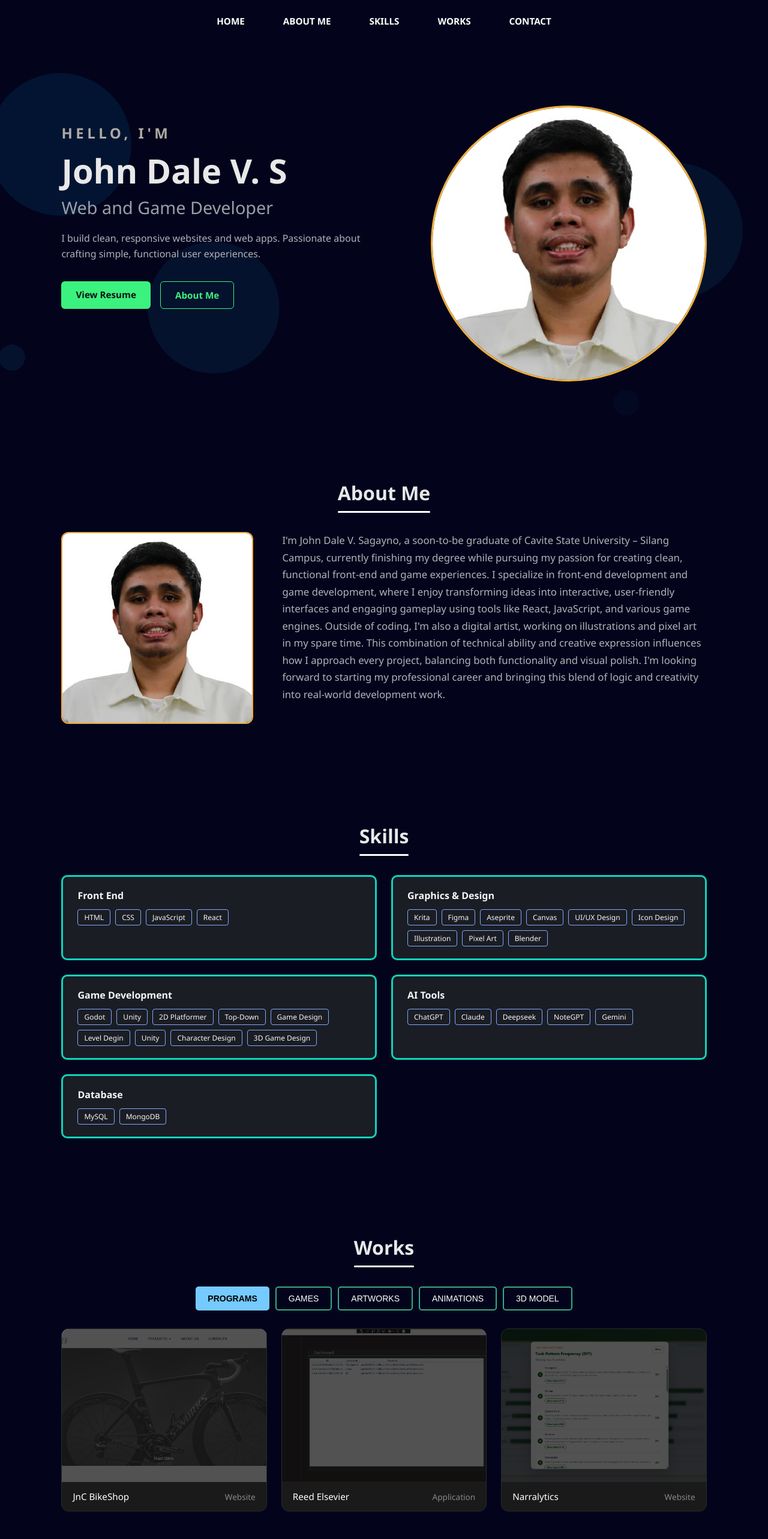
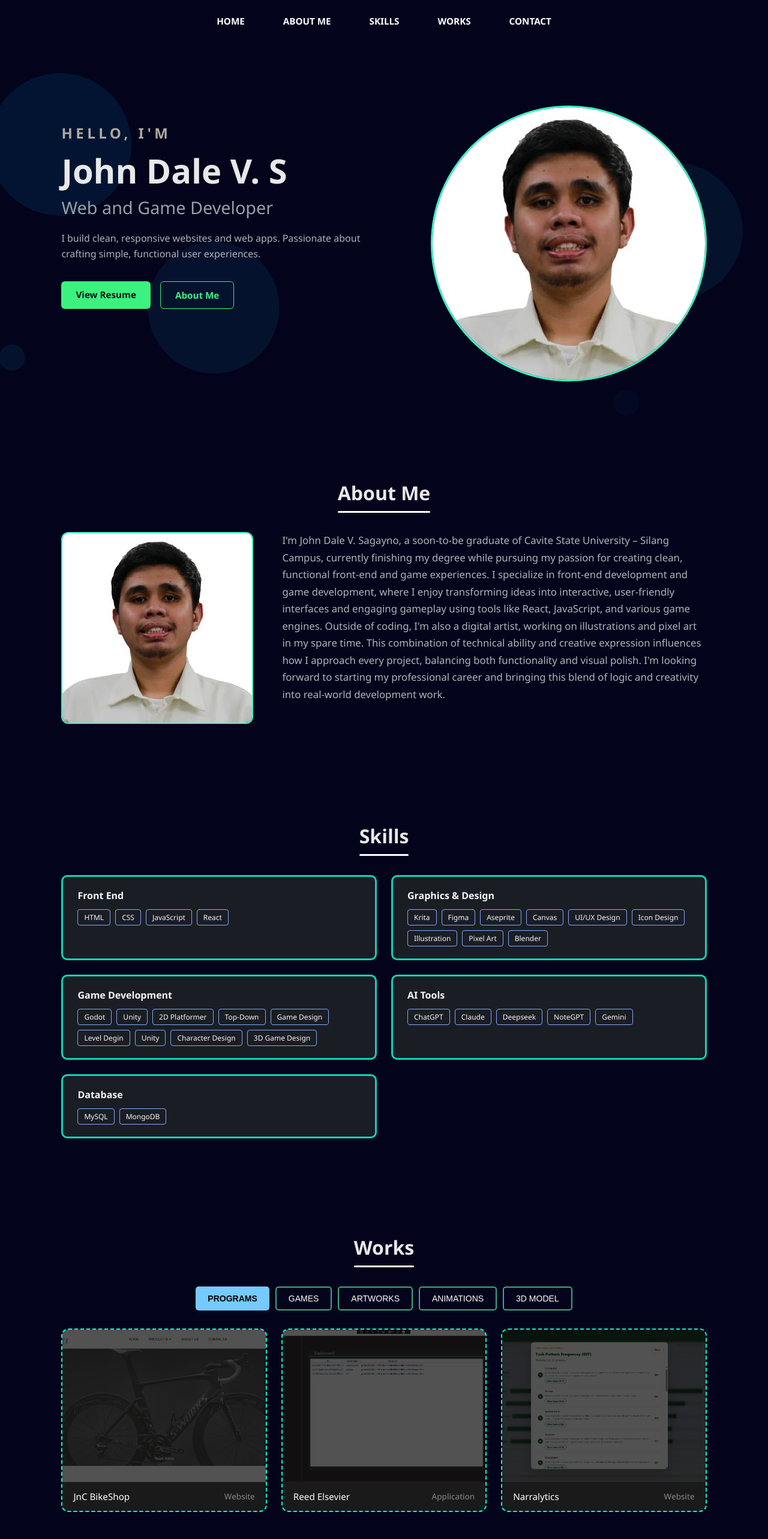
Before and after one commit to jdsaga/My-Portfolio-, a React (Vite) app in the folder Portfolio/: page / in a window 1280 px wide. Shown: the top 2566 px of the page at 60% size. Built offline with nearby package versions, Linux system fonts and the light colour scheme.

Commit message:
fix css for responsive

```diff
--- a/Portfolio/src/index.css
+++ b/Portfolio/src/index.css
@@ -217,7 +217,7 @@ section {
   height: 460px;
   border-radius: 50%;
   object-fit: cover;
-  border: 3px solid #f2af3b;
+  border: 3px solid #3bf2c1;
 }
 
 @media (max-width: 768px) {
@@ -306,7 +306,7 @@ section {
 }
 
 .social-icon:hover {
-  background: #f2a93b;
+  background: #2de3a7;
   color: #0f1115;
 }
 
@@ -347,7 +347,7 @@ section {
   height: 320px;
   object-fit: cover;
   border-radius: 12px;
-  border: 2px solid #f2a93b;
+  border: 2px solid #3bf2c1;
 }
 
 @media (max-width: 768px) {
@@ -505,9 +505,10 @@ section {
   background-color: #1a1a1a;
   border-radius: 12px;
   overflow: hidden;
-  border: 1px solid #2a2a2a;
+  border: 2px dashed #00ffd0;
   transition: transform 0.2s ease;
   cursor: pointer;
+
 }
 
 .work-card:hover {
```
